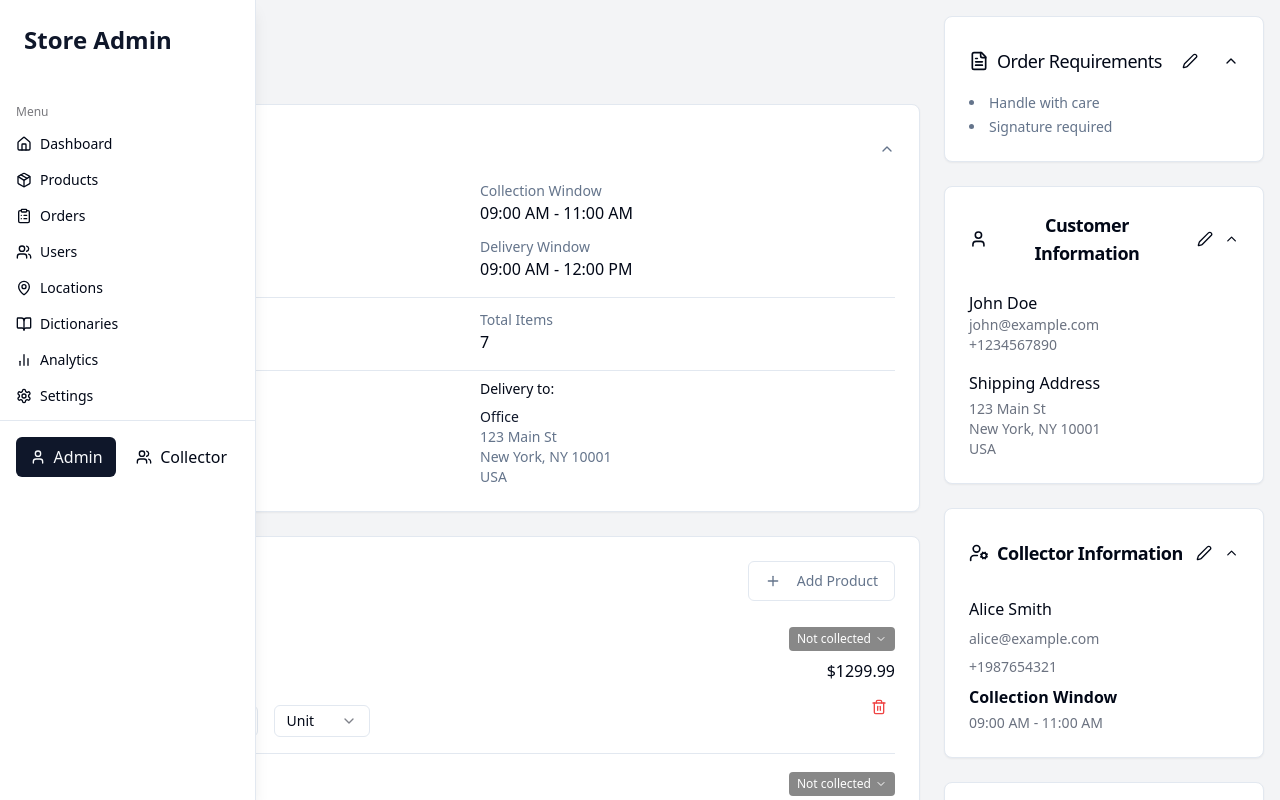
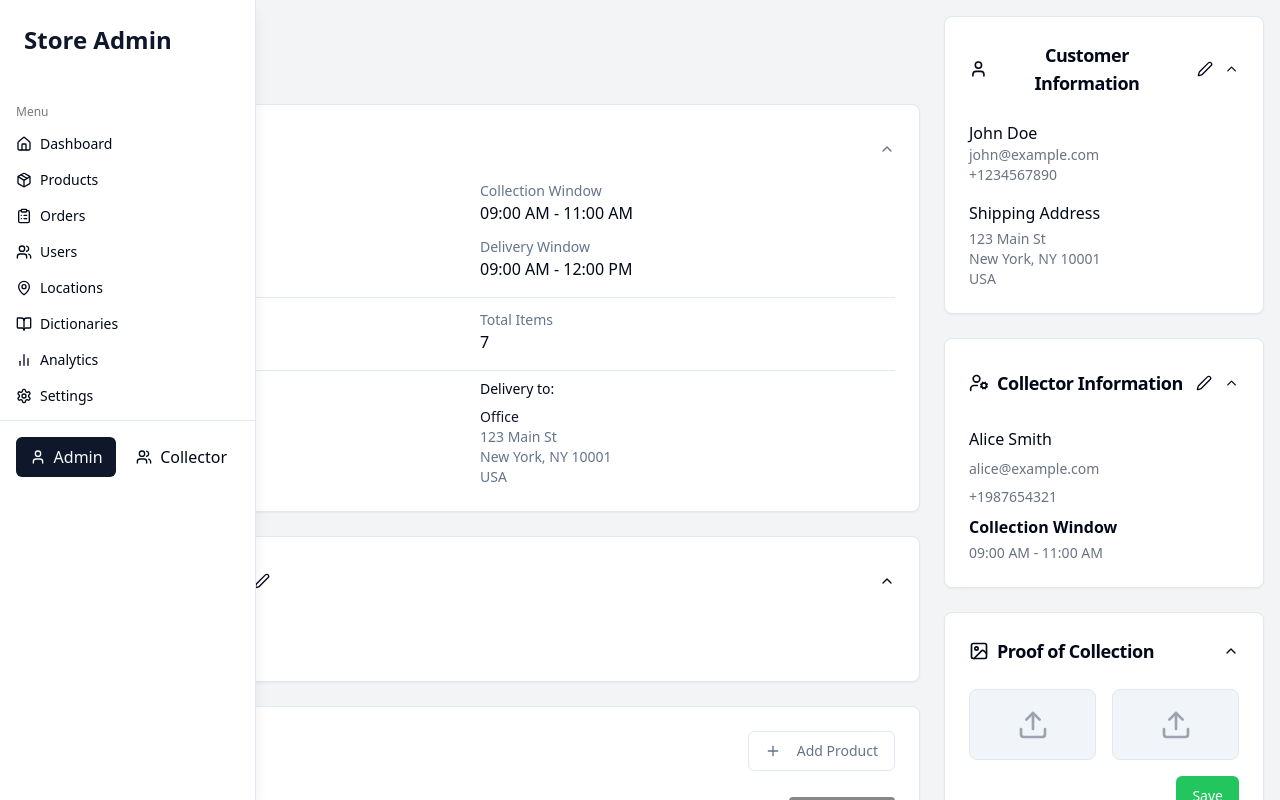
Before and after one commit to alex-chesakov/soft-admin-nest, a React (Vite) app: page /orders/1 in a window 1280 px wide. Shown: the top 800 px of the page. Built offline with nearby package versions, Linux system fonts and the light colour scheme.

Commit message:
Move Order Requirements Above Order Items
Rearranged the Order Requirements section to appear above the Order Items section. Updated the default state to collapse both the Order Details and Order Requirements sections.
[skip gpt_engineer]

```diff
--- a/src/pages/OrderDetails.tsx
+++ b/src/pages/OrderDetails.tsx
@@ -129,6 +129,12 @@ const OrderDetails = () => {
                   collectionWindow={orderDetails.collector?.collectionWindow}
                 />
 
+                <RequirementsSummary
+                  requirements={orderDetails.requirements || []}
+                  onUpdate={handleRequirementsUpdate}
+                  role={role as 'admin' | 'collector'}
+                />
+
                 <OrderFees
                   items={orderDetails.items as OrderItem[]}
                   fees={orderDetails.fees}
@@ -147,12 +153,6 @@ const OrderDetails = () => {
               </div>
 
               <div className="w-full lg:w-80 space-y-6">
-                <RequirementsSummary
-                  requirements={orderDetails.requirements || []}
-                  onUpdate={handleRequirementsUpdate}
-                  role={role as 'admin' | 'collector'}
-                />
-
                 <CustomerInformation
                   customerName={orderDetails.customerName}
                   email={orderDetails.email}
```
